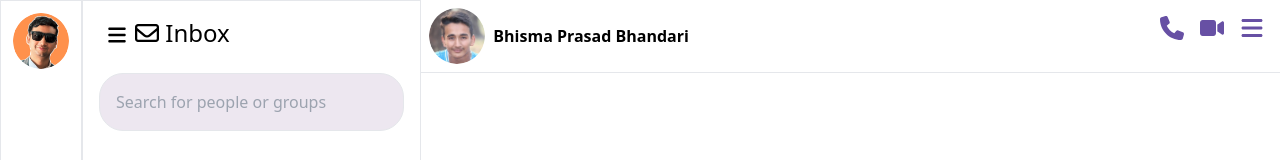
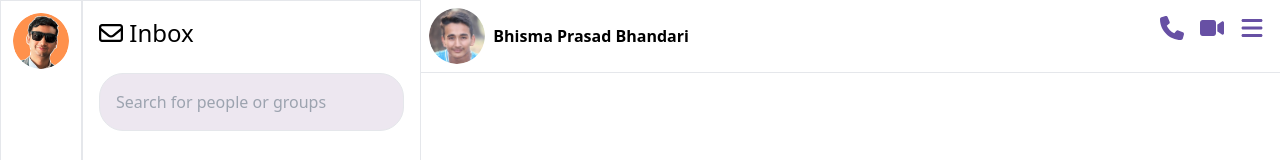
Before and after one commit to hridayanshu236/KU_Verse, a React (Vite) app in the folder frontend/: page /chats in a window 1280 px wide. Shown: the top 160 px of the page. Built offline with nearby package versions, Linux system fonts and the light colour scheme.

Commit message:
minor fix

```diff
--- a/frontend/src/pages/Chats.jsx
+++ b/frontend/src/pages/Chats.jsx
@@ -238,7 +238,7 @@ const Chats = () => {
           <div className="pb-8 pl-4 pt-4 pr-4 border-b">
             <div className="flex">
               <FontAwesomeIcon
-                className="w-5 h-5 p-2 cursor-pointer sm:hidden"
+                className="w-5 h-5 p-2 cursor-pointer mdd:hidden"
                 onClick={() => setIsSidebarOpen(!isSidebarOpen)}
                 icon={faBars}
               />
```
